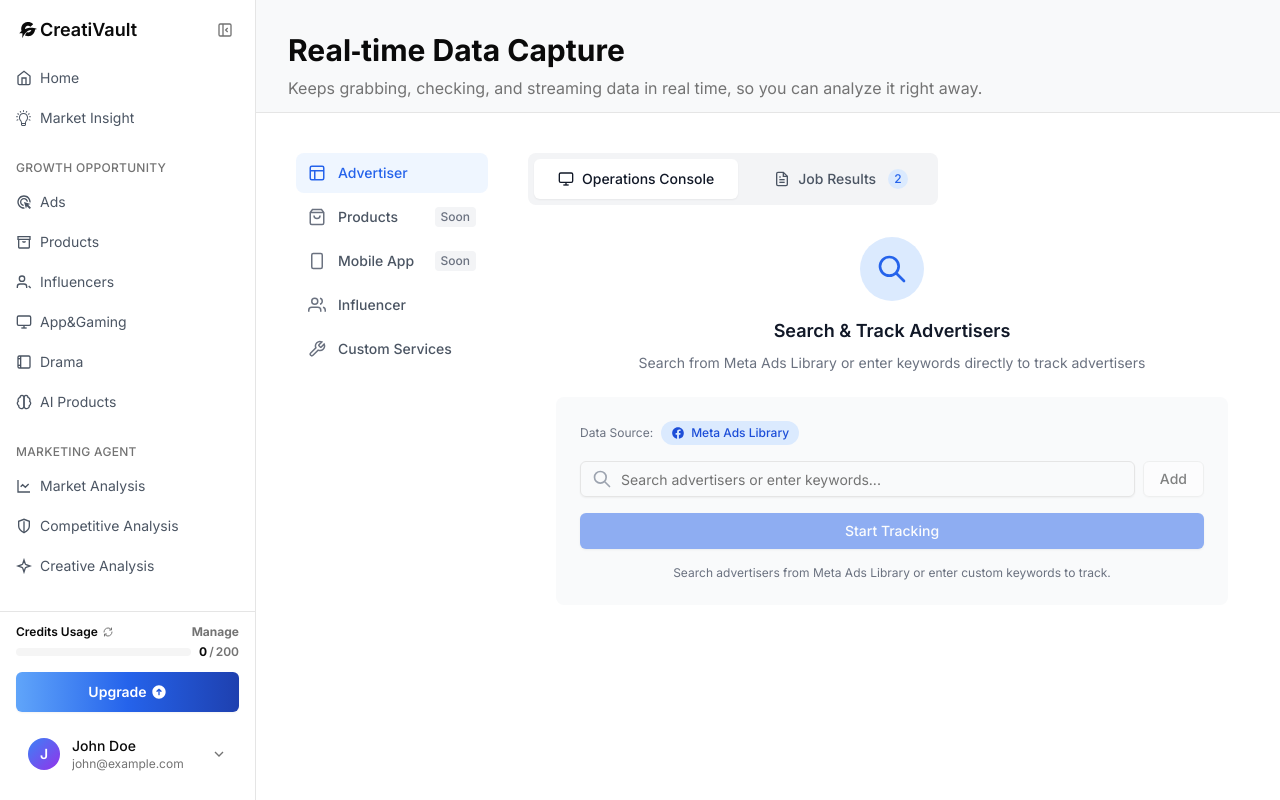
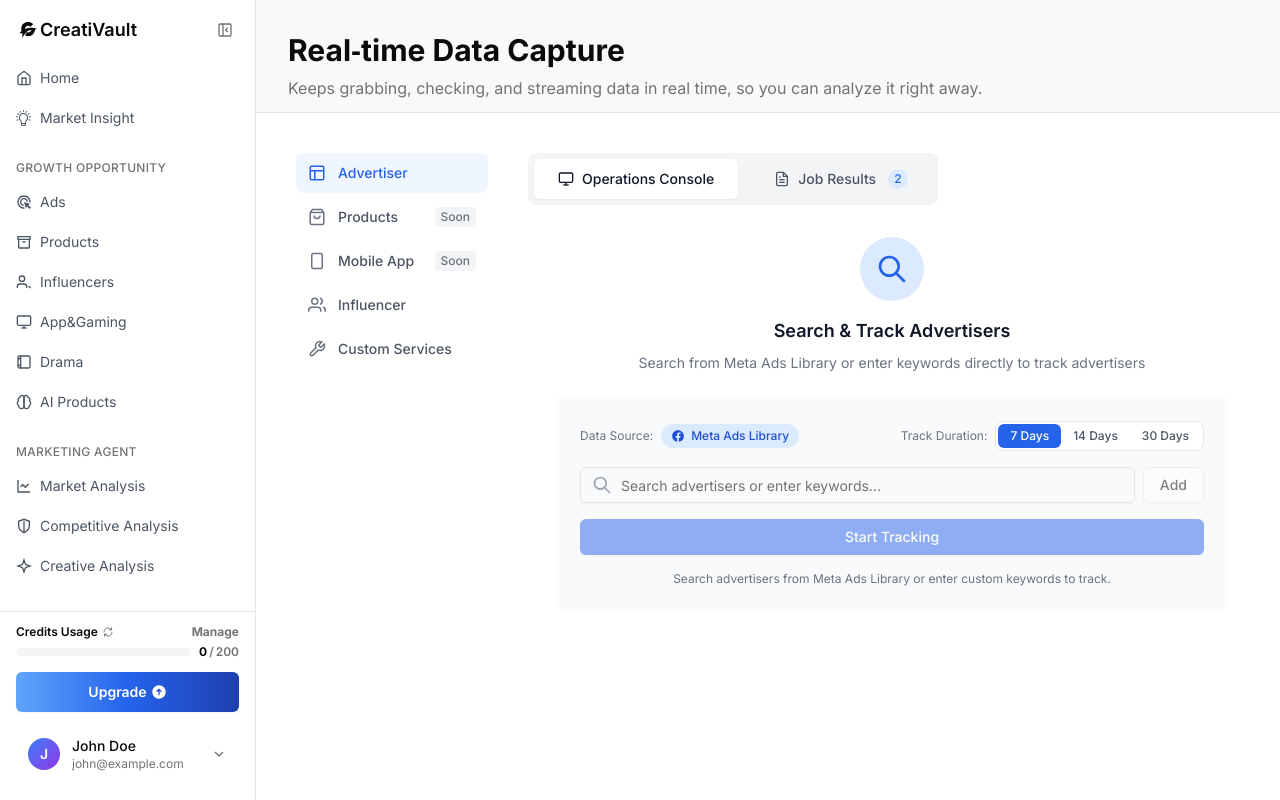
Before and after one commit to dzwhh/creativault-demo, a Next.js app: page /tools/one-collect in a window 1280 px wide. Both pictures are taken after a click on the button "Advertiser". Built offline with nearby package versions, Linux system fonts and the light colour scheme.

Commit message:
feat: add tracking duration selector for Advertiser search
- Add 7/14/30 days duration options for advertiser tracking
- Default selection is 7 days
- Display duration selector alongside data source badge

```diff
--- a/app/tools/one-collect/page.tsx
+++ b/app/tools/one-collect/page.tsx
@@ -642,6 +642,7 @@ export default function OneCollectPage() {
   const [advertiserSearchFocused, setAdvertiserSearchFocused] = useState(false);
   const [selectedAdvertisersForTracking, setSelectedAdvertisersForTracking] = useState<typeof metaAdsLibraryAdvertisers>([]);
   const [customAdvertiserKeywords, setCustomAdvertiserKeywords] = useState<string[]>([]);
+  const [trackingDuration, setTrackingDuration] = useState<'7' | '14' | '30'>('7');
 
   // Advertiser URL input state
   const [advertiserUrlInput, setAdvertiserUrlInput] = useState('');
@@ -1278,7 +1279,8 @@ export default function OneCollectPage() {
                   {/* Search and Select Area */}
                   <div className="bg-gray-50 rounded-lg p-6 space-y-4">
                   {/* Meta Platform Badge */}
-                  <div className="flex items-center gap-2 mb-2">
+                  <div className="flex items-center justify-between mb-2">
+                    <div className="flex items-center gap-2">
                       <span className="text-xs text-gray-500">Data Source:</span>
                       <span className="flex items-center gap-1.5 px-2.5 py-1 bg-blue-100 text-blue-700 text-xs font-medium rounded-full">
                         <svg className="w-3.5 h-3.5" viewBox="0 0 24 24" fill="currentColor">
@@ -1286,6 +1288,26 @@ export default function OneCollectPage() {
                         </svg>
                         Meta Ads Library
                       </span>
+                    </div>
+                    <div className="flex items-center gap-2">
+                      <span className="text-xs text-gray-500">Track Duration:</span>
+                      <div className="flex items-center bg-white rounded-lg border border-gray-200 p-0.5">
+                        {(['7', '14', '30'] as const).map((duration) => (
+                          <button
+                            key={duration}
+                            onClick={() => setTrackingDuration(duration)}
+                            className={cn(
+                              'px-3 py-1 text-xs font-medium rounded-md transition-colors whitespace-nowrap',
+                              trackingDuration === duration
+                                ? 'bg-blue-600 text-white'
+                                : 'text-gray-600 hover:bg-gray-100'
+                            )}
+                          >
+                            {duration} Days
+                          </button>
+                        ))}
+                      </div>
+                    </div>
                   </div>
 
                   {/* Search Input with Dropdown */}
```
Lines whose indentation alone changed are shown as unchanged.
